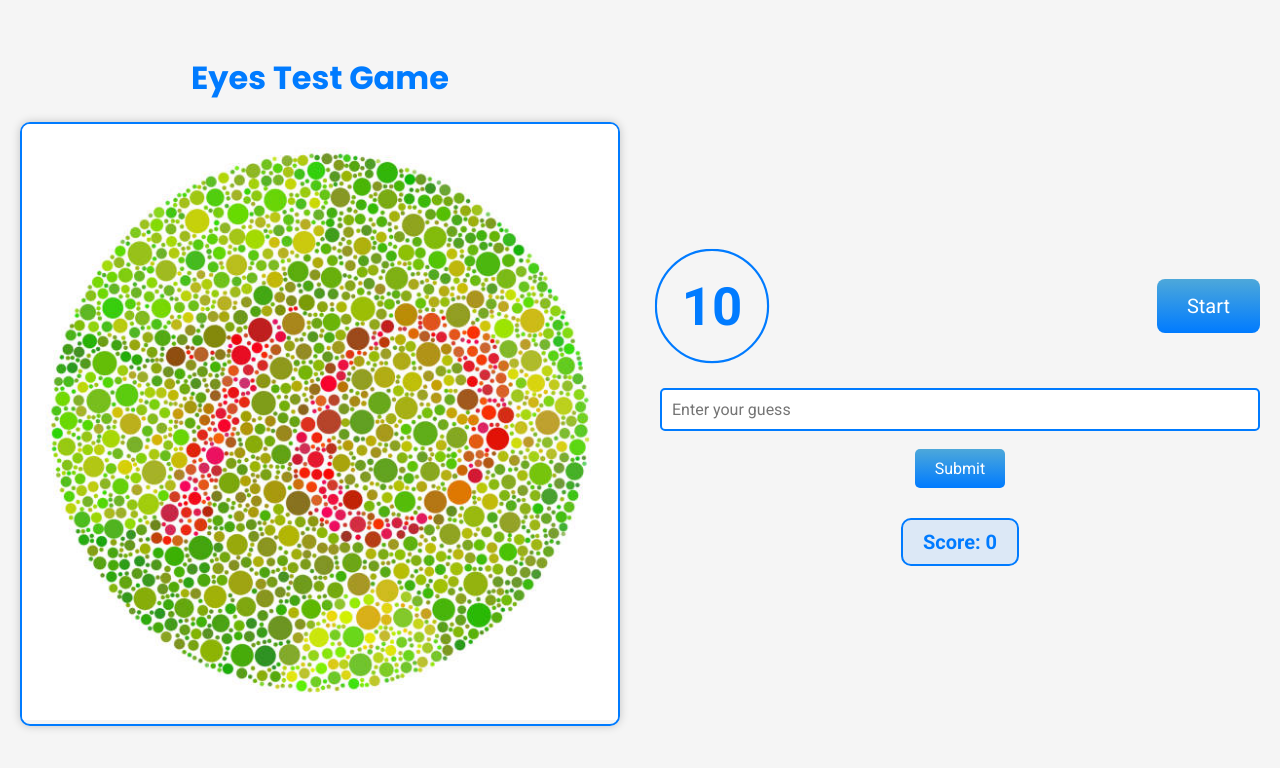
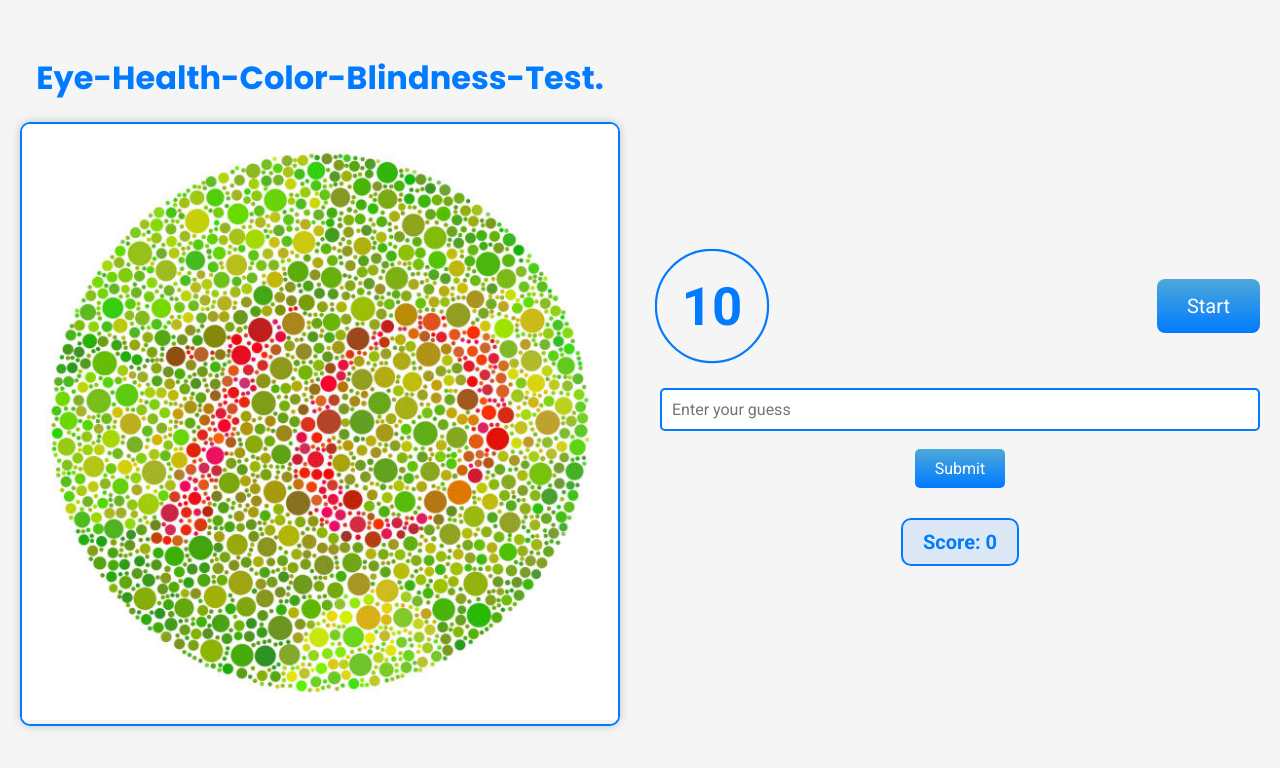
Before and after one commit to gauravpatil97886/Eye-Health-Color-Blindness-Test., a plain HTML site: page index.html in a window 1280 px wide. Drawn offline with Linux system fonts and the light colour scheme.

Commit message:
Update index.html

```diff
--- a/index.html
+++ b/index.html
@@ -10,7 +10,7 @@
 <body>
     <div class="container">
         <div class="game-column">
-            <h1>Eyes Test Game</h1>
+            <h1> Eye-Health-Color-Blindness-Test.</h1>
             <div id="imageContainer">
                 <img id="gameImage" src="images/10.jpg" alt="Guess the number of eyes">
             </div>
```
